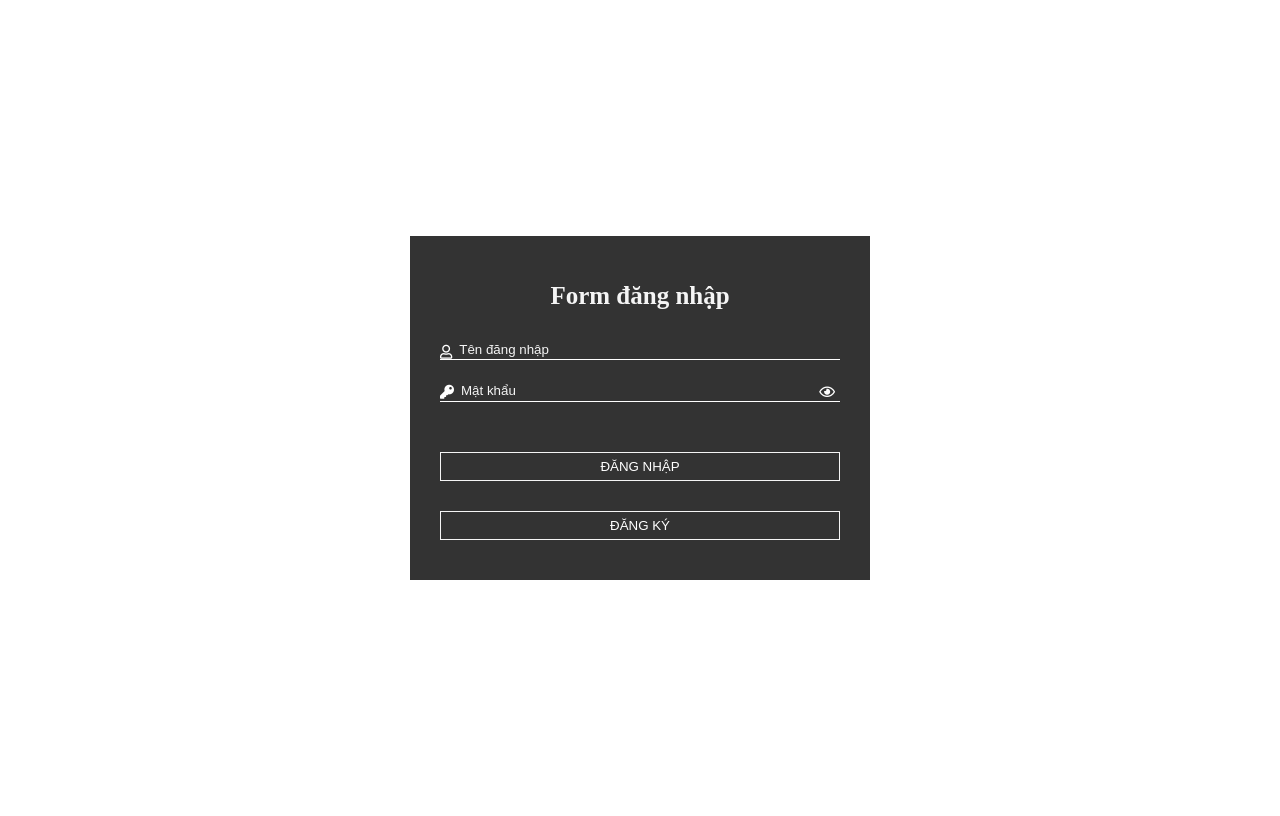
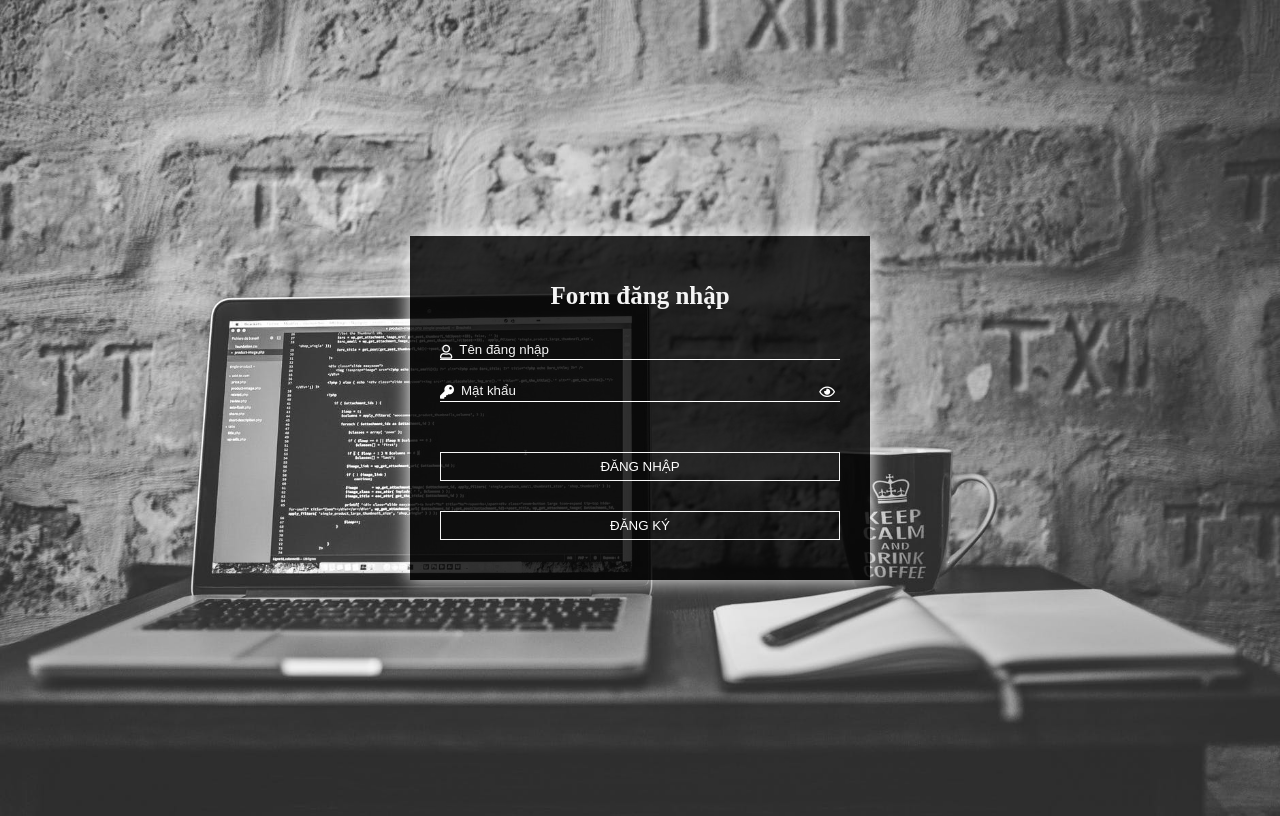
Before and after one commit to lttrnguyen/duan4, a plain HTML site: page index.html in a window 1280 px wide. Drawn offline with nearby package versions, Linux system fonts and the light colour scheme.

Commit message:
sua lan 2

```diff
--- a/index.html
+++ b/index.html
@@ -16,7 +16,7 @@
     <style>
       body {
         user-select: none;
-        background: url("/img/bg.jpeg");
+        background: url("/bg.jpeg");
         background-size: cover;
         background-position-y: -80;
         font-size: 16px;
```
